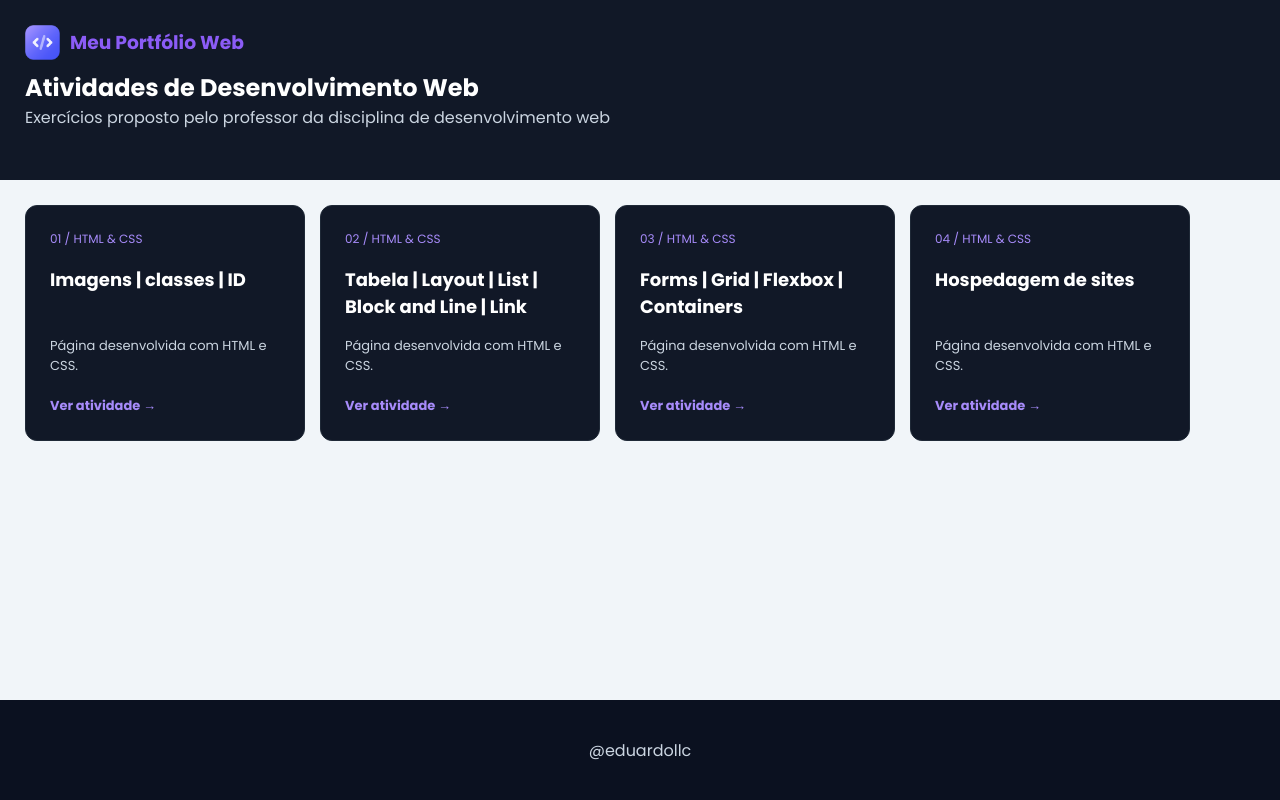
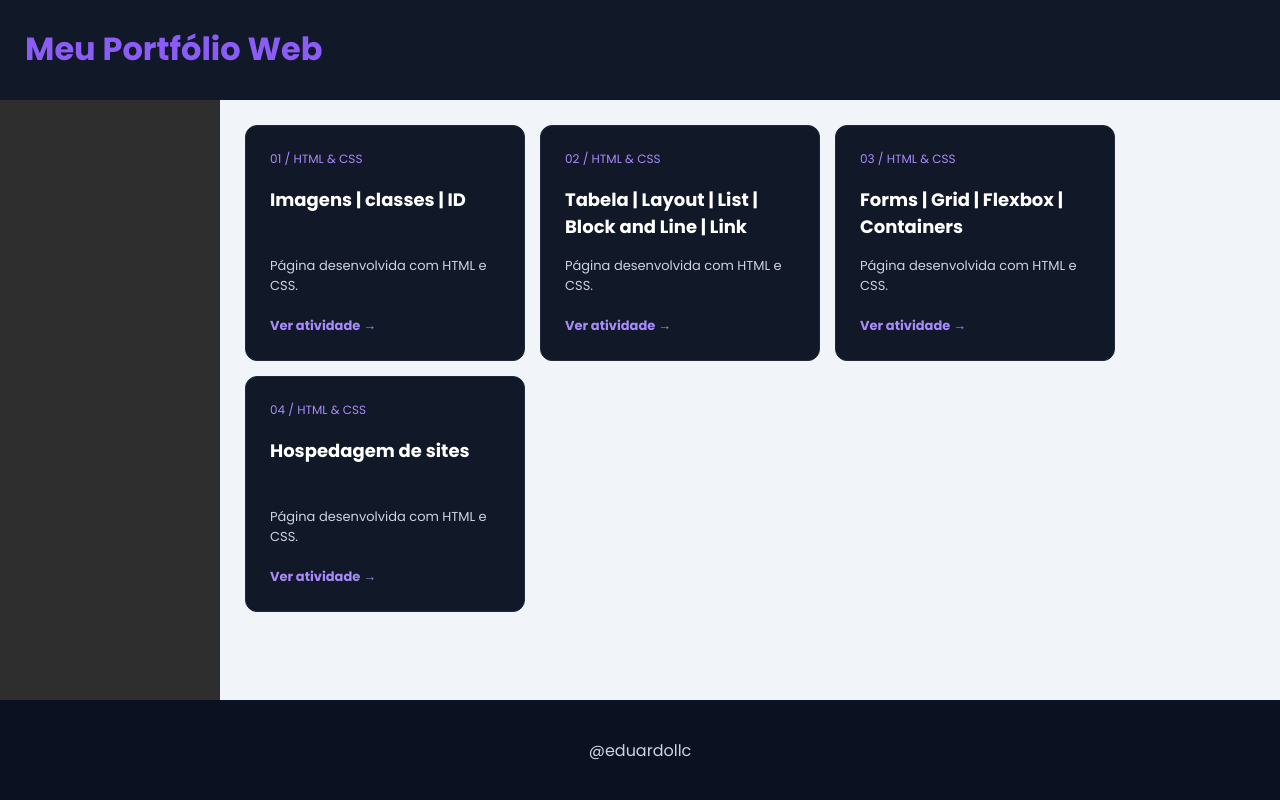
Before and after one commit to eduardollc/atividadesDesenvolvimentoWeb, a plain HTML site: page index.html in a window 1280 px wide. Drawn offline with Linux system fonts and the light colour scheme.

Commit message:
Index principal, atividade05

```diff
--- a/css/styles.css
+++ b/css/styles.css
@@ -12,16 +12,17 @@
 body{
     min-height: 100vh;
     display: grid;
-    grid-template-columns: 1fr;
-    grid-template-rows: 180px 1fr 100px;
+    grid-template-columns:  220px 1fr;
+    grid-template-rows: 100px 1fr 100px;
 }
 
 .titulo-principal{
+    grid-column: 1 / 3;
     padding: 25px;
     background-color: #111827;
 }
 
-.titulo-principal h3{
+.titulo-principal h1{
     display: flex;
     align-items: center;
     gap: 10px;
@@ -48,6 +49,18 @@ body{
     align-items: flex-start;
     justify-content: center;
     color: #CBD5E1
+}
+
+.lado-esquerdo{
+
+    padding: 25px;
+    display: grid;
+        background-color: #2e2e2e;
+
+}
+
+.disciplina{
+
 }
 
 .centro{
@@ -150,6 +163,7 @@ body{
 
 
 .rodape{
+    grid-column: 1/3;
     display: flex;
     justify-content: center;
     align-items: center;
--- a/index.html
+++ b/index.html
@@ -9,10 +9,14 @@
 <body>
 
     <header class="titulo-principal">
-        <h3> <img src="images/code.png" alt="">Meu Portfólio Web</h3>
-        <h2>Atividades de Desenvolvimento Web</h2>
-        <p>Exercícios proposto pelo professor da disciplina de desenvolvimento web</p>
+        <h1>Meu Portfólio Web</h1>
     </header>
+
+    <aside class="lado-esquerdo">
+        <div class="disciplina">
+            <a href="index.html"></a>
+        </div>
+    </aside>
 
     <main class="centro">
 
```
Also changed, not shown: atividade05/css/styles.css (added), atividade05/index.html (added).
